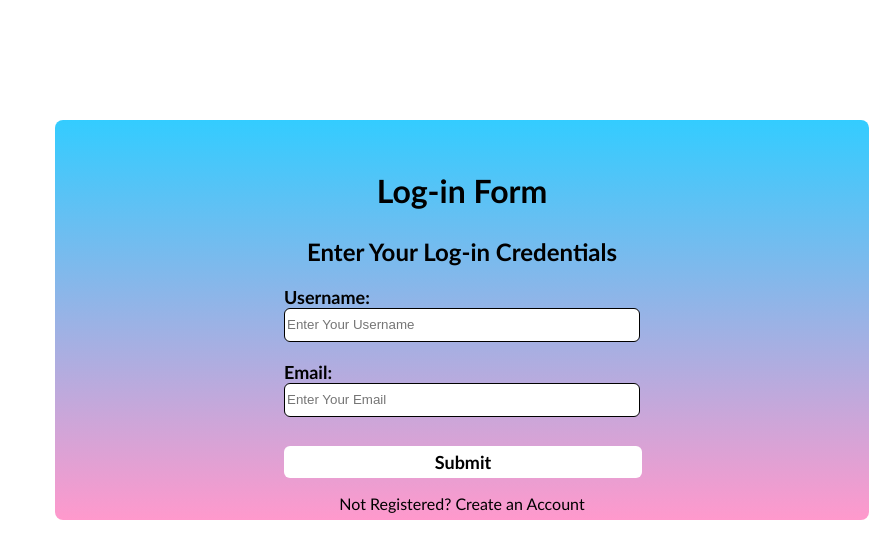
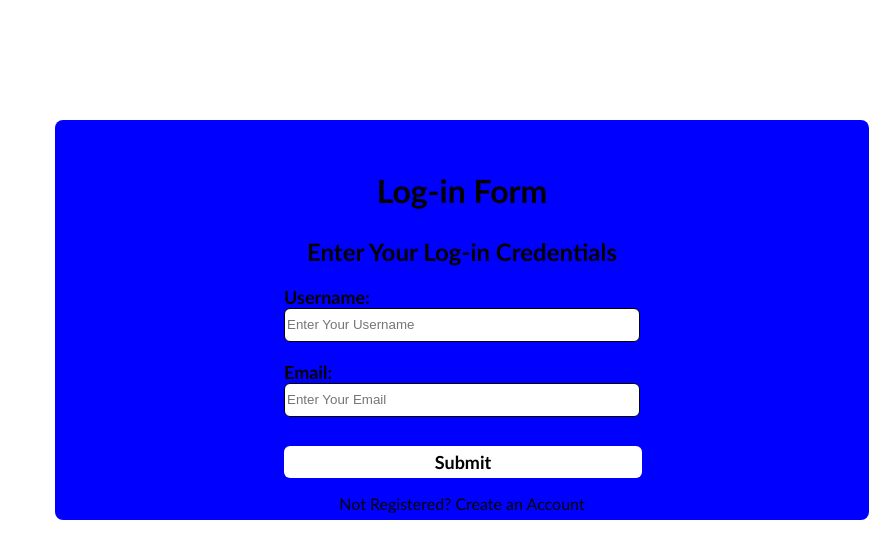
Before and after one commit to keyru-web/keyru-web.github.io, a plain HTML site: page index.html in a window 1280 px wide. Shown: the whole page, without its empty margins (403-1280 px from the left). Drawn offline with Linux system fonts and the light colour scheme.

Commit message:
Update styles.css

```diff
--- a/styles.css
+++ b/styles.css
@@ -1,5 +1,5 @@
 
-div {display: flex; align-items: center; flex-direction: column; background:linear-gradient(to bottom, #33ccff 0%, #ff99cc 100%)}
+div {display: flex; align-items: center; flex-direction: column; background:blue;}
 div {height: 400px; max-width: 100%; margin-top: 120px; margin-left:450px; border-radius: 8px;}
 .content {font-family:candara;}
 h1,h2 {text-align: center;}
```
